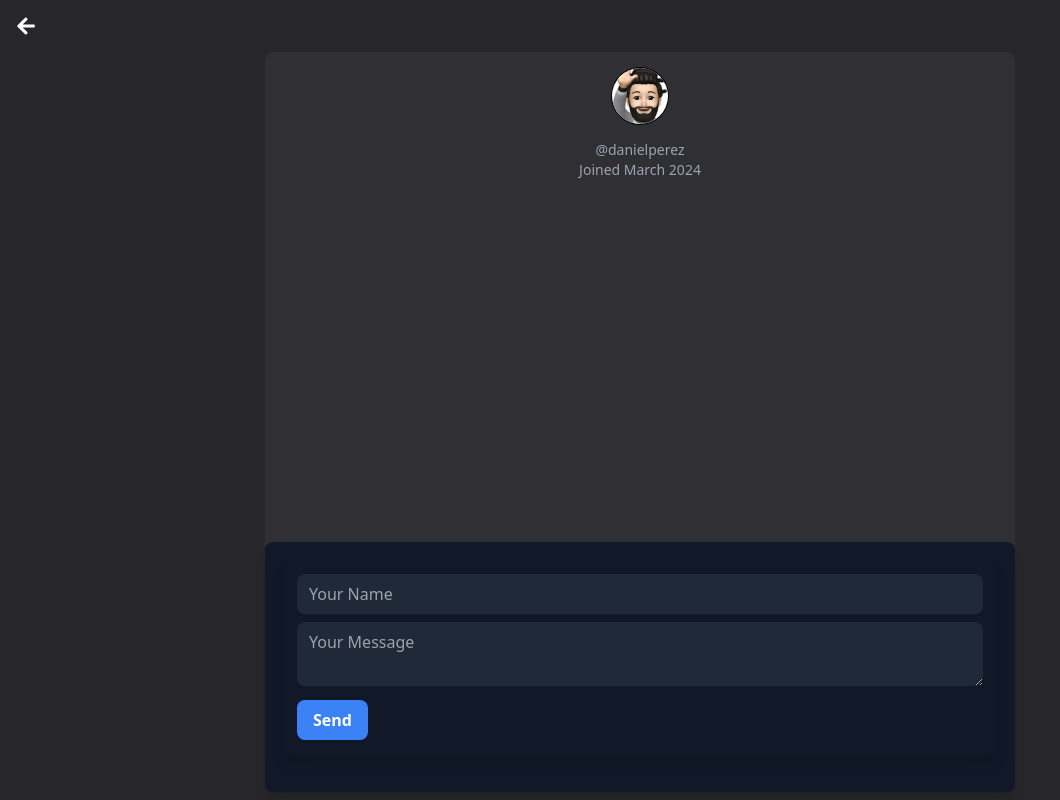
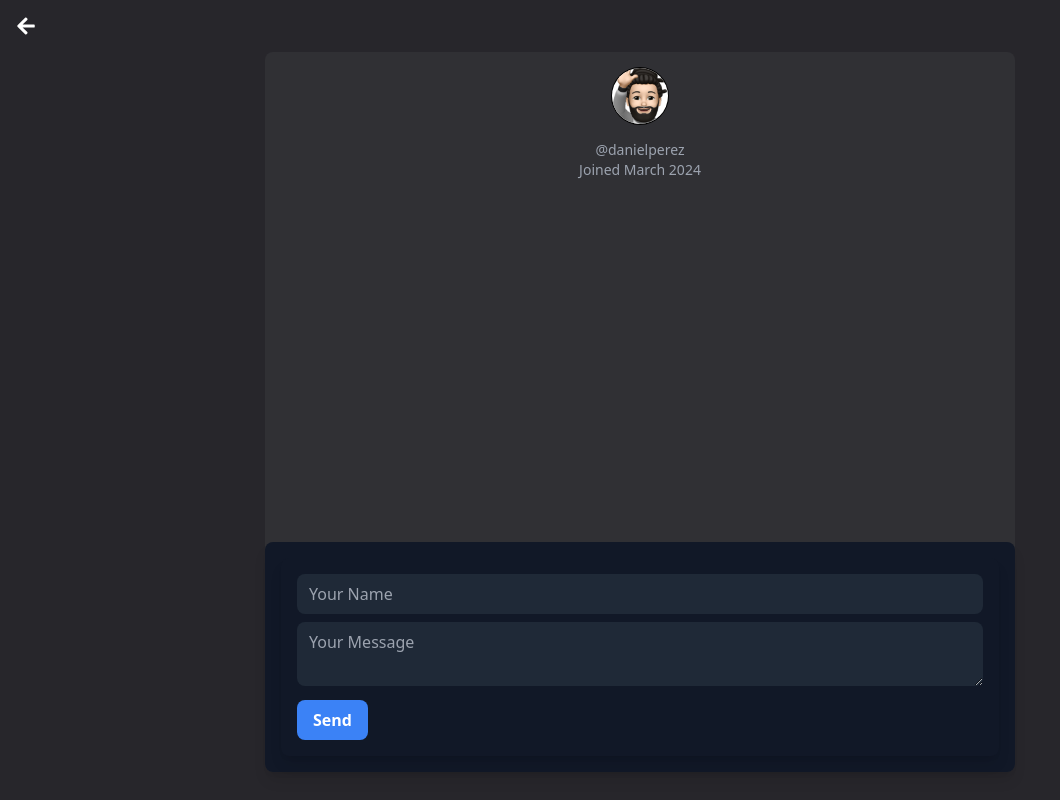
Before and after one commit to Daniel-PerezF/portfolioX, a React (Create React App) app in the folder portfoliox/: page / in a window 1280 px wide. Both pictures are taken after a click on the icon 886 px from the left and 367 px from the top of the page. Shown: the top 800 px of the page, without its empty margins (0-1060 px from the left). Built offline with nearby package versions, Linux system fonts and the light colour scheme; grey boxes are pictures that could not be loaded.

Commit message:
msg height

```diff
--- a/portfoliox/src/components/DirectMessage.tsx
+++ b/portfoliox/src/components/DirectMessage.tsx
@@ -71,7 +71,7 @@ export function DirectMessage({ onClose }: any) {
       </div>
       <div className="max-w-[750px] flex-grow w-full">
         <div
-          className={`flex flex-col justify-between w-full min-h-[740px] max-h-[740px] md:rounded-lg ${
+          className={`flex flex-col justify-between w-full h-[720px] max-h-[740px] md:rounded-lg ${
             darkMode
               ? " bg-[#303034] duration-150 ease-in-out"
               : " bg-[#eeeeee] duration-150 ease-in-out"
@@ -163,7 +163,7 @@ function ContactForm({ onMessageSubmit }: any) {
   };
 
   return (
-    <div className="bg-gray-900 p-4 rounded-lg shadow-lg mx-auto w-full  overflow-scroll mb-5 ">
+    <div className="bg-gray-900 p-4 rounded-lg shadow-lg mx-auto w-full  overflow-scroll ">
       <form onSubmit={handleSubmit}>
         <input
           type="text"
```
